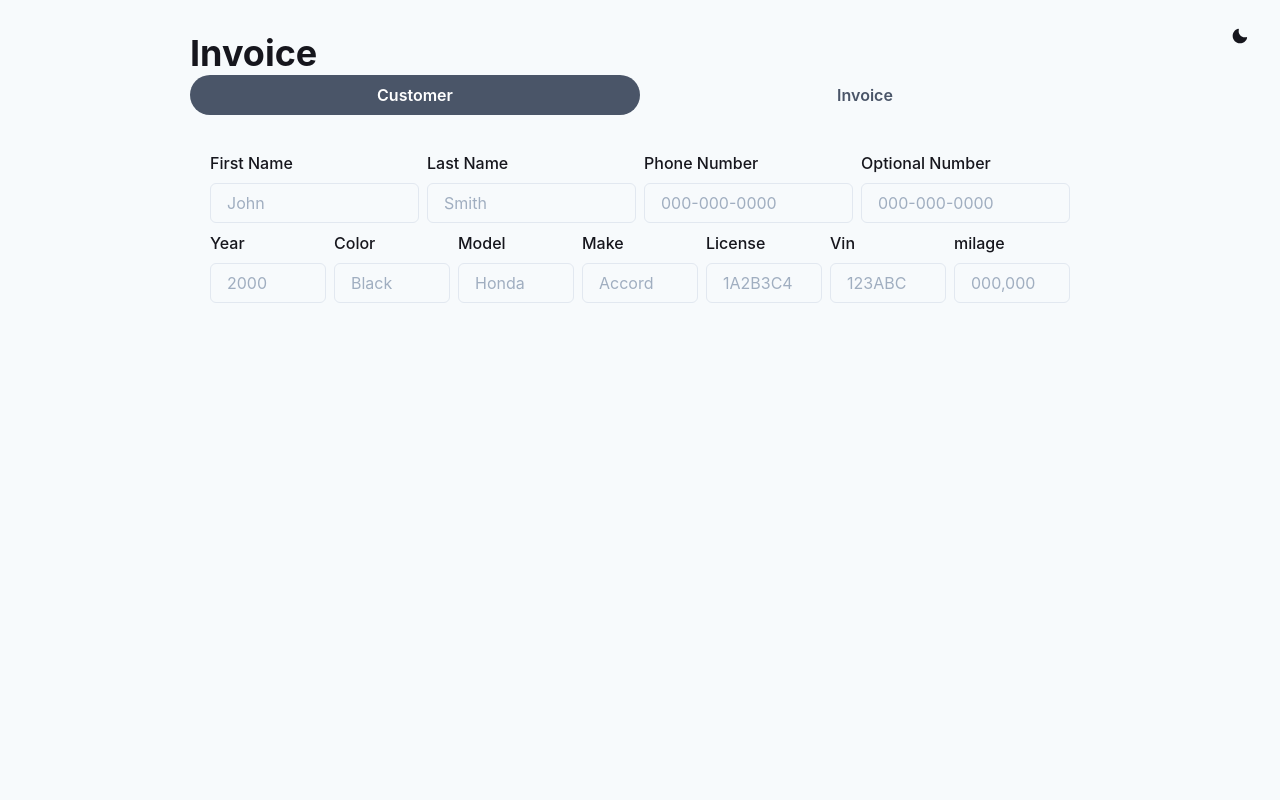
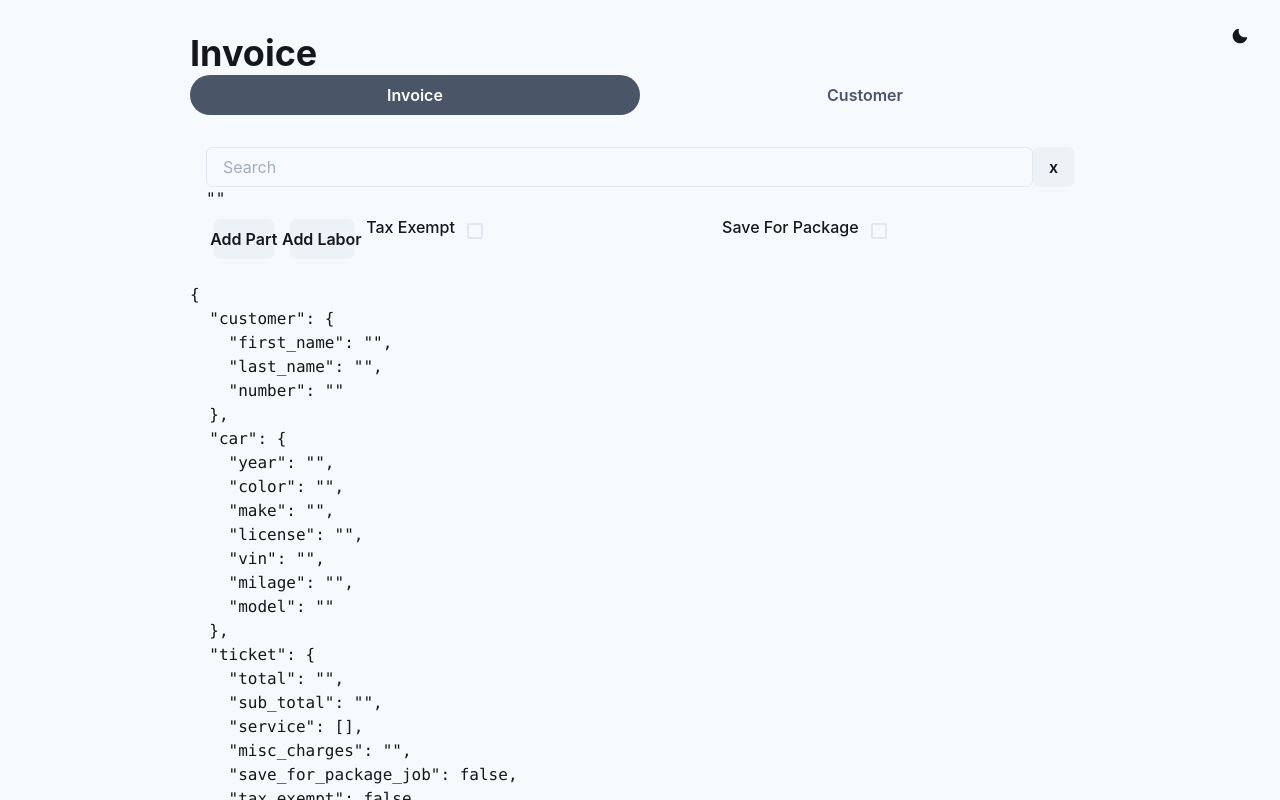
Before and after one commit to jonescamilla/myoga-invoice, a Next.js app: page / in a window 1280 px wide. Built offline with nearby package versions, Linux system fonts and the light colour scheme.

Commit message:
add tooltips

```diff
--- a/src/components/invoice/invoiceForm.tsx
+++ b/src/components/invoice/invoiceForm.tsx
@@ -12,6 +12,7 @@ import React from 'react';
 import { CustomerAndVehicleForm } from './invoiceCustomerAndVehicleForm';
 import { initialValues } from './invoiceInitialValues';
 import { TicketForm } from './invoiceTicketForm';
+import { KbdTooltip } from '../KbdInverted';
 
 /**
  * Form of an invoice utilizing `Formik for form management and `Yup` for validation w/ predefined styling
@@ -26,26 +27,32 @@ const InvoiceForm = () => {
             <Form>
               <Tabs
                 isFitted
-                isManual
+                // isManual
                 variant="solid-rounded"
                 colorScheme="gray"
               >
                 <TabList mb="1em">
-                  <Tab>Customer</Tab>
-                  <Tab>Invoice</Tab>
+                  <KbdTooltip keys={['alt', 'I']}>
+                    <Tab>Invoice</Tab>
+                  </KbdTooltip>
+
+                  <KbdTooltip keys={['alt', 'C']}>
+                    <Tab>Customer</Tab>
+                  </KbdTooltip>
                 </TabList>
 
                 <TabPanels>
                   <TabPanel>
-                    <CustomerAndVehicleForm />
+                    <TicketForm ticket={values.ticket} />
                   </TabPanel>
 
                   <TabPanel>
-                    <TicketForm ticket={values.ticket} />
+                    <CustomerAndVehicleForm />
                   </TabPanel>
                 </TabPanels>
               </Tabs>
             </Form>
+            <pre>{JSON.stringify(values, null, 2)}</pre>
           </>
         )}
       </Formik>
@@ -53,5 +60,4 @@ const InvoiceForm = () => {
   );
 };
 
-// <pre>{JSON.stringify(values, null, 2)}</pre>
 export default InvoiceForm;
```
